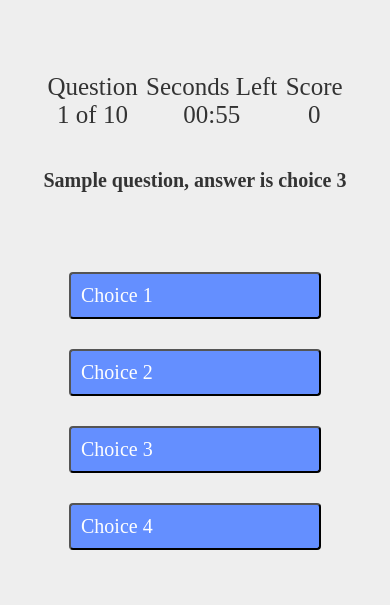
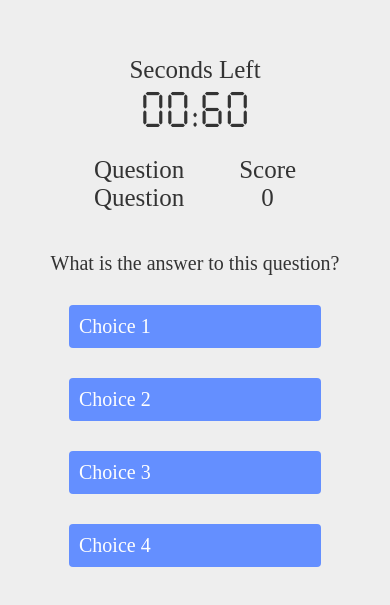
Before and after one commit to younglim/quizB, a plain HTML site: page gameA.html in a window 390 px wide. Shown: the part 117-722 px from the top of the page. Drawn offline with Linux system fonts and the light colour scheme; a web font is replaced by a local one.

Commit message:
distinct desktop and mobile hud

```diff
--- a/gameA.html
+++ b/gameA.html
@@ -3,7 +3,10 @@
   <head>
     <meta charset="UTF-8" />
     <meta http-equiv="X-UA-Compatible" content="IE=edge" />
-    <meta name="viewport" content="width=device-width, initial-scale=1.0" />
+    <meta
+      name="viewport"
+      content="width=device-width, height=device-height, initial-scale=1.0"
+    />
     <title>Game A</title>
     <link rel="stylesheet" href="styles.css" />
     <link rel="stylesheet" href="game.css" />
@@ -18,29 +21,48 @@
     <div class="container">
       <div id="game" class="justify-center flex-column">
         <div id="hud">
+          <div class="hud-item mobile">
+            <p>Seconds Left</p>
+            <p class="hud-main-text timer">00:60</p>
+          </div>
+        </div>
+
+        <div id="hud">
+          <div class="hud-item mobile">
+            <p>Question</p>
+            <p tabindex="3" class="progress">Question</p>
+          </div>
+
+          <div class="hud-item mobile">
+            <p id="readScore" tabindex="1">Score</p>
+            <p tabindex="2" class="hud-main-text scoretext" id="score">0</p>
+          </div>
+        </div>
+
+        <div id="hud_desktop">
           <div class="hud-item">
             <p>Question</p>
-            <p tabindex="3" id="progressText">Question</p>
+            <p tabindex="3" class="progress">Question</p>
           </div>
 
           <div class="hud-item">
             <p>Seconds Left</p>
-            <p class="hud-main-text" id="timer">00:60</p>
+            <p class="hud-main-text timer">00:60</p>
           </div>
 
           <div class="hud-item">
             <!-- @Royce, tab order starts from score after a new question is loaded -->
             <p id="readScore" tabindex="1">Score</p>
-            <p tabindex="2" class="hud-main-text" id="score">0</p>
+            <p tabindex="2" class="hud-main-text scoretext" id="score">0</p>
           </div>
         </div>
 
-        <h1 id="question" tabindex="4">What is the answer to this question?</h1>
+        <p id="question" tabindex="4">What is the answer to this question?</p>
         <div class="choice-list">
-          <button class="choice-container" data-number="1">Choice 1</button>
-          <button class="choice-container" data-number="2">Choice 2</button>
-          <button class="choice-container" data-number="3">Choice 3</button>
-          <button class="choice-container" data-number="4">Choice 4</button>
+          <button class="choice-container btn" data-number="1">Choice 1</button>
+          <button class="choice-container btn" data-number="2">Choice 2</button>
+          <button class="choice-container btn" data-number="3">Choice 3</button>
+          <button class="choice-container btn" data-number="4">Choice 4</button>
         </div>
       </div>
     </div>
```
